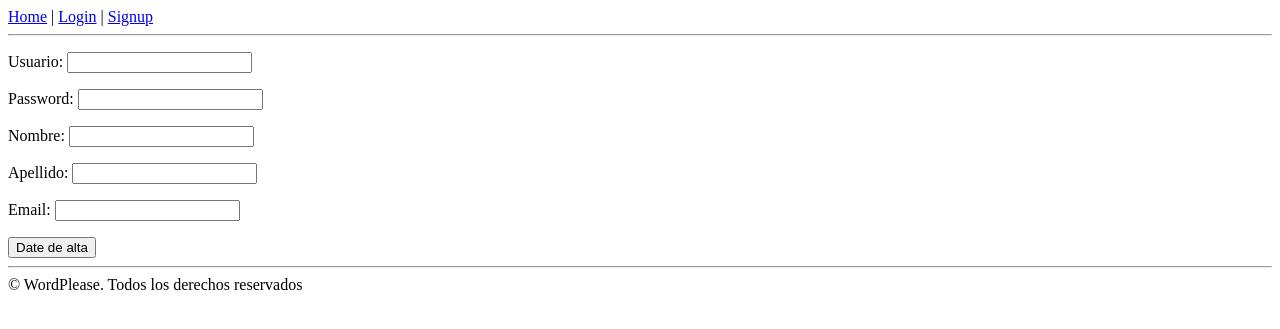
After one commit to uRuiz/Wordplease, a Django app: page /signup in a window 1280 px wide. The commit adds this page. Shown: the top 329 px of the page. Run offline with Django 3.2, Linux system fonts and the light colour scheme.

Commit message:
Implementado el formulario de registro, refactorizacion de alguna URL y proteccion para listar los blogs que no estan publicados todavia al propio autor del post

```diff
--- a/posts/urls.py
+++ b/posts/urls.py
@@ -1,4 +1,3 @@
-
 from django.conf.urls import url
 
 from posts.views import HomeView, PostDetailView, PostCreationView, PostListView
@@ -6,7 +5,7 @@ from posts.views import HomeView, PostDetailView, PostCreationView, PostListView
 
 urlpatterns = [
     url(r'^new_post$', PostCreationView.as_view(), name='posts_create'),
-    url(r'^posts/$', PostListView.as_view(), name='my_posts'),
-    url(r'^blogs/(?P<pk>\d+)$', PostDetailView.as_view(), name="posts_detail"),
+    url(r'^blogs/$', PostListView.as_view(), name='my_blog'),
+    url(r'^blogs/(?P<username>\w+)/(?P<pk>\d+)$', PostDetailView.as_view(), name="posts_detail"),
     url(r'^$', HomeView.as_view(), name='posts_home'),
 ]
--- a/users/forms.py
+++ b/users/forms.py
@@ -5,3 +5,11 @@ class LoginForm(forms.Form):
 
     username = forms.CharField(label='Nombre de usuario')
     pwd = forms.CharField(label='Contraseña', widget=forms.PasswordInput())
+
+
+class SignupForm(forms.Form):
+    username = forms.CharField(label="Usuario")
+    password = forms.CharField(label="Password", widget=forms.PasswordInput())
+    name = forms.CharField(label="Nombre")
+    surname = forms.CharField(label="Apellido")
+    email = forms.CharField(label="Email", widget=forms.EmailInput())
--- /dev/null
+++ b/users/templates/users/signup.html
@@ -0,0 +1,12 @@
+{% extends 'base.html' %}
+
+{% block title %}Signup{% endblock %}
+
+{% block body %}
+    {{ error }}
+    <form method="POST">
+        {% csrf_token %}
+        {{ form.as_p }}
+        <button type="submit">Date de alta</button>
+    </form>
+{% endblock %}
--- a/users/urls.py
+++ b/users/urls.py
@@ -1,7 +1,8 @@
 from django.conf.urls import url
-from users.views import LoginView, LogoutView
+from users.views import LoginView, LogoutView, SignupView
 
 urlpatterns = [
     url(r'^login$', LoginView.as_view(), name='users_login'),
     url(r'^logout$', LogoutView.as_view(), name='users_logout'),
+    url(r'^signup$', SignupView.as_view(), name='users_signup'),
 ]
--- a/users/views.py
+++ b/users/views.py
@@ -1,8 +1,9 @@
 from django.contrib.auth import authenticate, login as django_login, logout as django_logout
+from django.contrib.auth.models import User
 from django.shortcuts import render, redirect
 from django.views import View
 
-from users.forms import LoginForm
+from users.forms import LoginForm, SignupForm
 
 
 class LoginView(View):
@@ -53,3 +54,44 @@ class LogoutView(View):
         if request.user.is_authenticated():
             django_logout(request)
         return redirect('posts_home')
+
+
+class SignupView(View):
+
+    def get(self, request):
+        """
+        Presenta el formulario de login
+        :param request: objeto HttpRequest con los datos de la petición
+        :return: objeto HttpResposne con los datos de la respuesta
+        """
+        error_message = ""
+        signup_form = SignupForm()
+        context = {'error': error_message, 'form': signup_form}
+        return render(request, 'users/signup.html', context)
+
+    def post(self, request):
+        """
+        Gestiona el login de un usuario
+        :param request: objeto HttpRequest con los datos de la petición
+        :return: objeto HttpResposne con los datos de la respuesta
+        """
+        error_message = ""
+        signup_form = SignupForm(request.POST)
+        if signup_form.is_valid():
+            username = signup_form.cleaned_data.get('username')
+            password = signup_form.cleaned_data.get('password')
+            name = signup_form.cleaned_data.get('name')
+            surname = signup_form.cleaned_data.get('surname')
+            email = signup_form.cleaned_data.get('email')
+            user = User.objects.create_user(
+                username=username,
+                password=password,
+                first_name=name,
+                last_name=surname,
+                email=email,
+            )
+
+        user.is_active = True
+        user.save()
+        context = {'error': error_message, 'form': signup_form}
+        return render(request, 'users/login.html', context)
--- a/wordplease/templates/menu.html
+++ b/wordplease/templates/menu.html
@@ -1,12 +1,14 @@
 <a href="{% url 'posts_home' %}">Home</a>
 |
 {% if user.is_authenticated %}
-    <a href="{% url 'my_posts' %}">Mis posts</a>
+    <a href="{% url 'my_blog' %}">Mis posts</a>
     |
     <a href="{% url 'posts_create' %}">Crear post</a>
     |
     <a href="{% url 'users_logout' %}">Logout</a>
 {% else %}
     <a href="{% url 'users_login' %}">Login</a>
+    |
+    <a href="{% url 'users_signup' %}">Signup</a>
 {% endif %}
 <hr>
```
Also changed, not shown: posts/templates/posts/blog-posts.html (added, +9 -0 lines), posts/templates/posts/includes/post_loop.html (+5 -3 lines), posts/views.py (+11 -4 lines).
